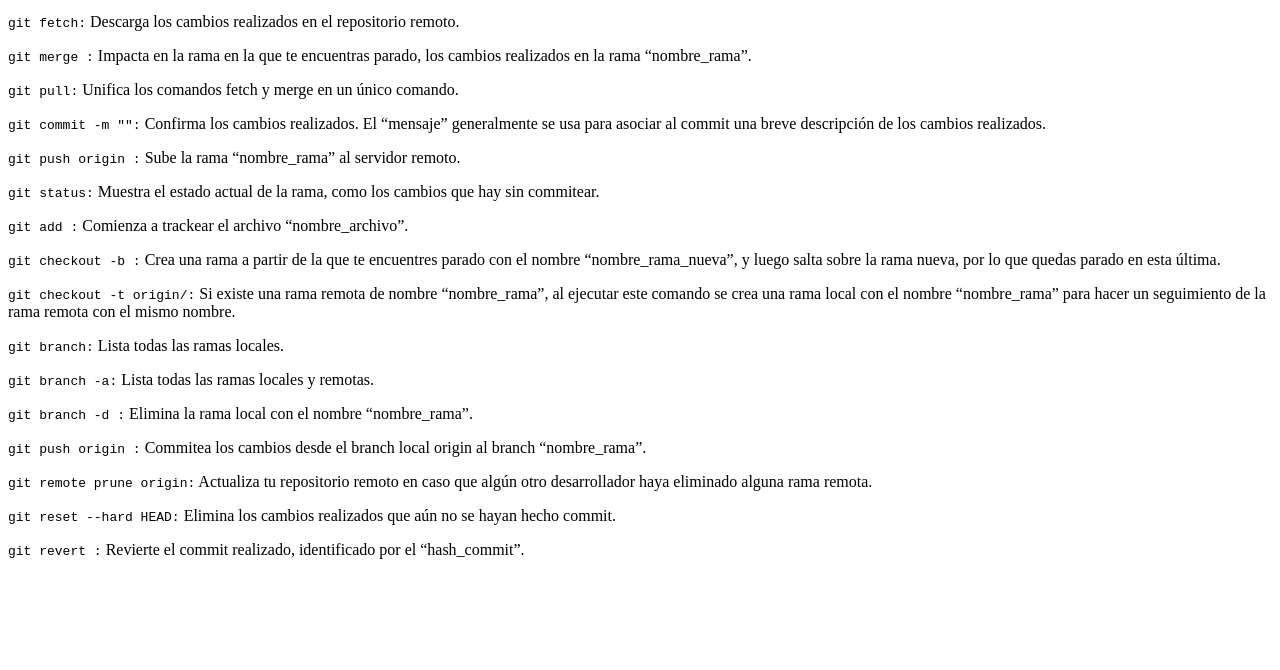
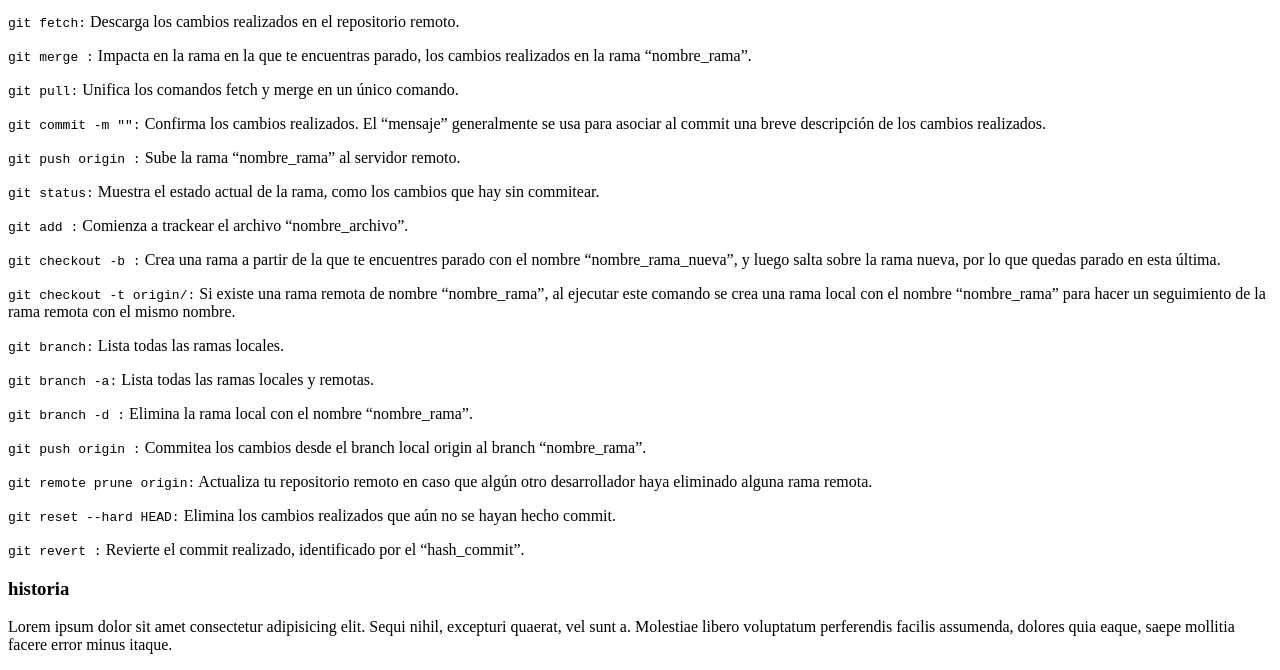
Before and after one commit to javyer88/clase-10, a plain HTML site: page index.html in a window 1280 px wide. Shown: the part 389-1059 px from the top of the page. Before the commit the page ends 964 px from the top, so only its background shows below. Drawn offline with Linux system fonts and the light colour scheme.

Commit message:
agregamos historia al index

```diff
--- a/index.html
+++ b/index.html
@@ -65,5 +65,8 @@
 
     <p><code>git revert <hash_commit>:</code>
     Revierte el commit realizado, identificado por el “hash_commit”. </p>
+
+    <h3>historia</h3>
+    <p>Lorem ipsum dolor sit amet consectetur adipisicing elit. Sequi nihil, excepturi quaerat, vel sunt a. Molestiae libero voluptatum perferendis facilis assumenda, dolores quia eaque, saepe mollitia facere error minus itaque.</p>
 </body>
 </html>
```
